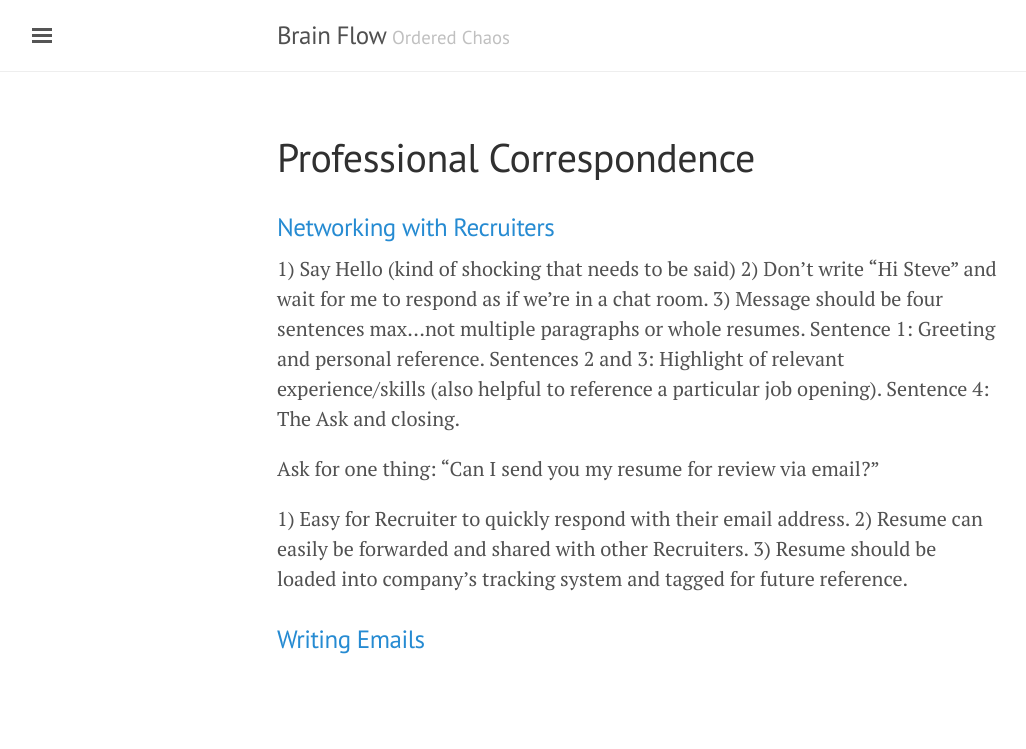
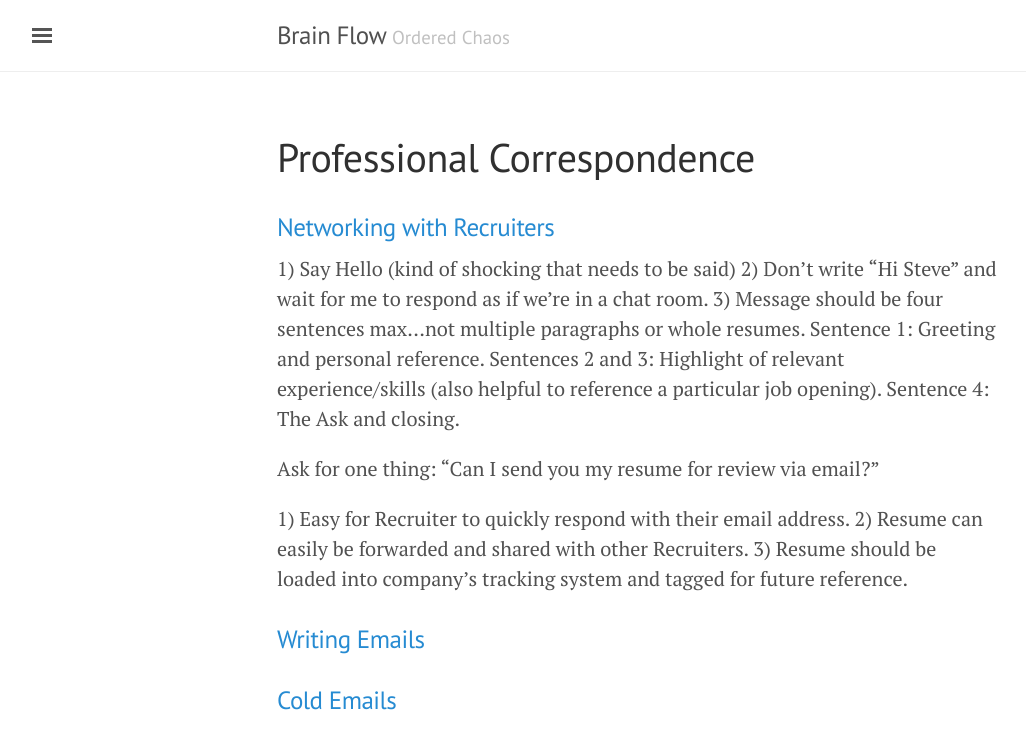
Before and after one commit to bjchia/bjchia.github.io, a Jekyll site: the page built from profcorrespondence.md, in a window 1280 px wide. Shown: the top 749 px of the page, without its empty margins (3-1029 px from the left). Built offline with Jekyll 4.4.1, drawn with Linux system fonts in a browser that asks for light colours.

Commit message:
Update profcorrespondence.md

```diff
--- a/profcorrespondence.md
+++ b/profcorrespondence.md
@@ -16,3 +16,5 @@
 3)  Resume should be loaded into company's tracking system and tagged for future reference.
 
 ### [Writing Emails](https://www.linkedin.com/pulse/best-hire-me-email-ive-seen-from-recent-college-grad-ray-carroll/)
+
+### [Cold Emails](https://docs.google.com/document/d/1xMuwOAh4D3LfcuSlr5muNSLertpyBfsp03t4nJ0Qwck/edit?usp=sharing)
```
